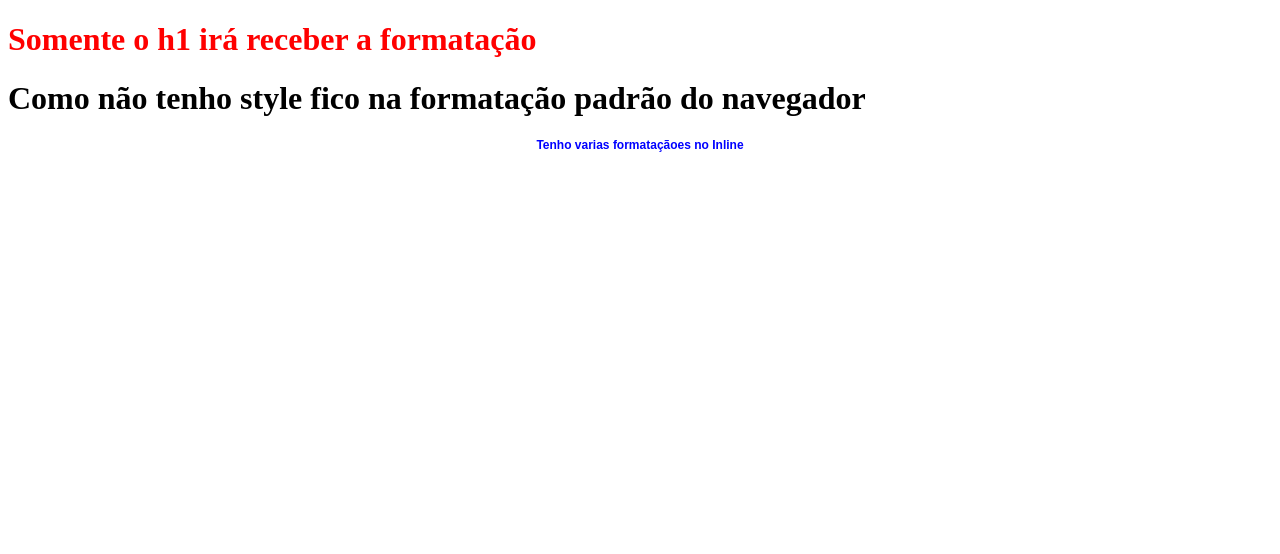
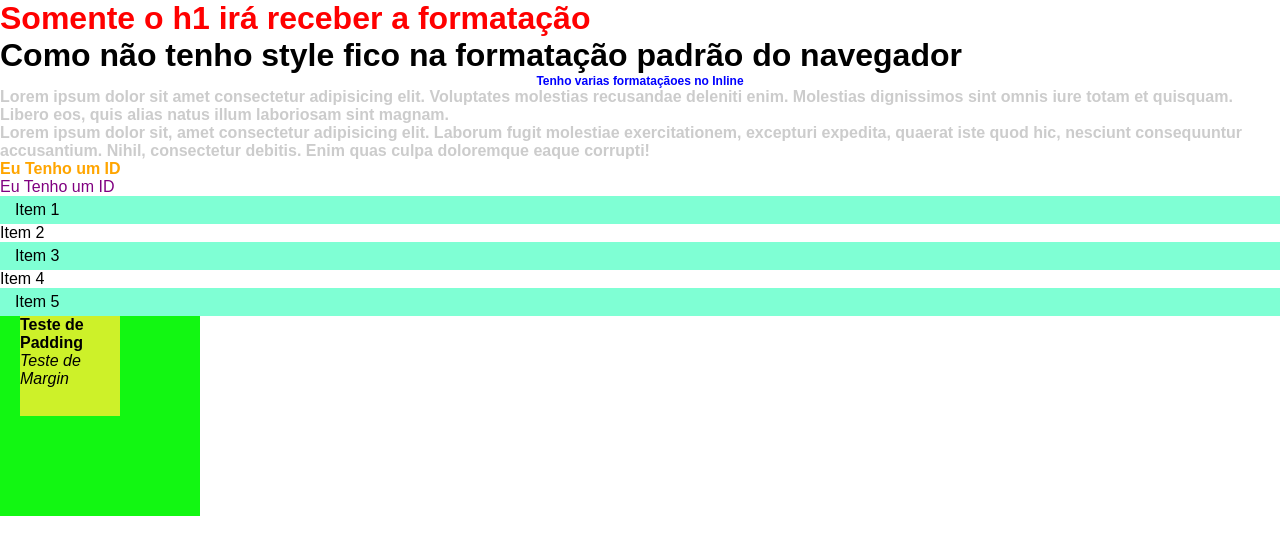
Before and after one commit to RafaelBiliasi/hello-world-html, a plain HTML site: page html-css.html in a window 1280 px wide. Drawn offline with Linux system fonts and the light colour scheme.

Commit message:
Html-css

```diff
--- a/html-css.html
+++ b/html-css.html
@@ -7,6 +7,57 @@
     <meta charset="UTF-8">
 
     <title>HTML com CSS</title>
+
+    <!-- A tag style no head é chamado de css interno
+        aqui podemos declarar formatações para toda a pagina -->
+
+    <style>
+
+        *{
+            font-family: Arial, Helvetica, sans-serif;
+            margin: 0;
+            padding: 0;
+            box-sizing: border-box;
+        }
+
+
+        /* O tipo de declaração abaixo é TAG*/
+
+        p{
+           color: palevioletred;
+           font-weight: bold;
+        }
+
+        #primeiroParagrafo {
+            color: orange;
+        }
+
+        #segundoParagrafo {
+            color: purple;
+            font-weight: 200;
+        }
+
+        p{
+            color: #ccc;
+        }
+
+           /* As classes começam com . e são aplicadas somente quando declaradas na propriedade
+           class da tag, porém, podendo ser repetida a vontade*/
+        .zebra {
+            background-color: aquamarine;
+            padding: 5px 15px;
+        }
+
+        div{
+            display: block;
+        }
+
+        div div {
+            margin-left: 20px;
+
+        }
+
+    </style>
 
 </head>
 
@@ -20,6 +71,39 @@
     style="font-family: Arial; font-size: 12px; color: blue; text-align: center;"
     > Tenho varias formataçãoes no Inline</h2>
 
+
+      <p>Lorem ipsum dolor sit amet consectetur adipisicing elit. Voluptates molestias recusandae deleniti enim.
+        Molestias dignissimos sint omnis iure totam et quisquam. Libero eos, quis alias natus illum laboriosam sint magnam.</p>
+
+      <p>Lorem ipsum dolor sit, amet consectetur adipisicing elit. Laborum fugit molestiae exercitationem, excepturi expedita,
+        quaerat iste quod hic, nesciunt consequuntur accusantium. Nihil, consectetur debitis. Enim quas culpa doloremque eaque corrupti!</p>
+
+        <p id="primeiroParagrafo">
+            Eu Tenho um ID
+        </p>
+
+        <p id="segundoParagrafo">
+            Eu Tenho um ID
+        </p>
+
+        <ol>
+            <li class="zebra">Item 1</li>
+            <li>Item 2</li>
+            <li class="zebra">Item 3</li>
+            <li>Item 4</li>
+            <li class="zebra">Item 5</li>
+
+        </ol>
+
+        <div style="background-color: rgb(18, 247, 18); height: 200px; width: 200px;">
+            <div style="background-color: rgb(205, 241, 41); height: 100px; width: 100px;">
+            <b style="padding: 0px 0px 0px 0px;">Teste de Padding</b>
+            <i style="margin: 0px 0px 0px 0px;">Teste de Margin</i>
+            </div>
+        </div>
+
+
+
 </body>
 
 
```
Also changed, not shown: index.html (+6 -0 lines).
